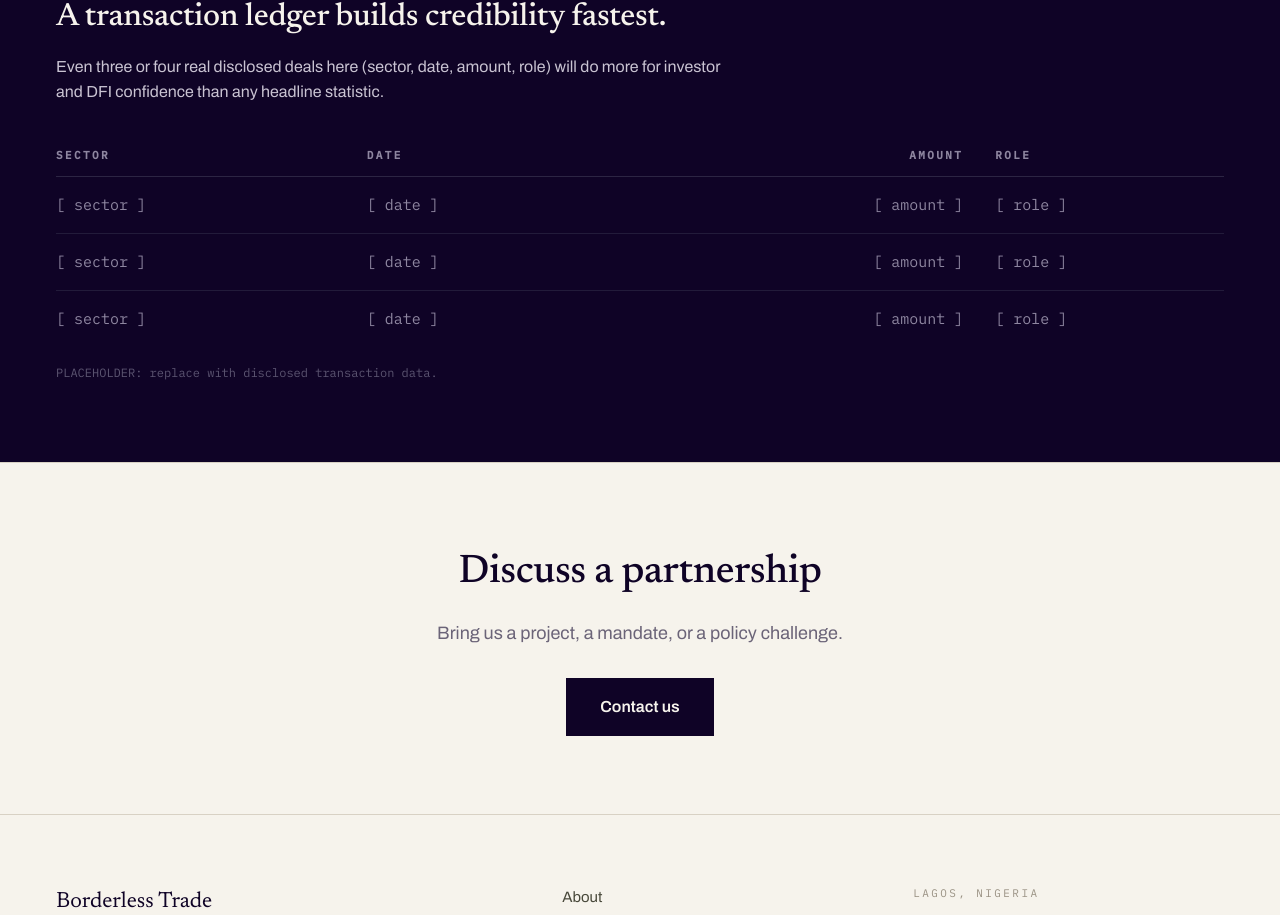
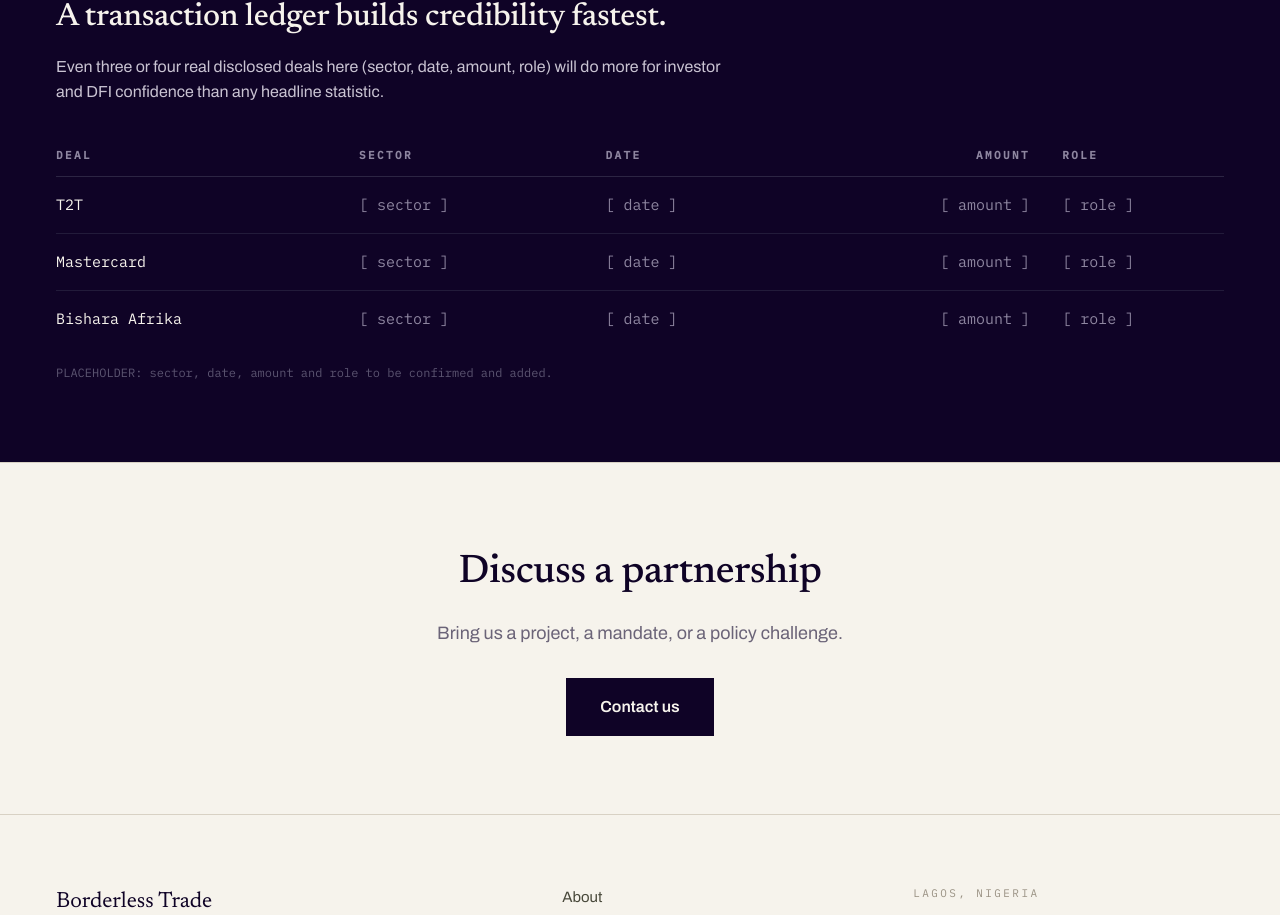
Before and after one commit to Talljuw0n/BorderlessTrade, a React (Vite) app: page /track-record in a window 1280 px wide. Shown: the part 1709-2624 px from the top of the page. Built offline with nearby package versions, Linux system fonts and the light colour scheme.

Commit message:
Add named rows to the Deals & Capital Mobilised ledger
T2T, Mastercard, and Bishara Afrika are known engagements, but the
sector/date/amount/role figures aren't confirmed yet, so those stay
as placeholders until the real details come in.

```diff
--- a/src/pages/TrackRecord.jsx
+++ b/src/pages/TrackRecord.jsx
@@ -135,16 +135,18 @@
           <table className="responsive-table" style={sx('width:100%; border-collapse:collapse; font-size:15px;')}>
             <thead>
               <tr style={sx('border-bottom:1px solid #2C2543;')}>
-                <th className="lbl" style={sx('text-align:left; padding:12px 16px 12px 0; color:#8E86A0;')}>Sector</th>
+                <th className="lbl" style={sx('text-align:left; padding:12px 16px 12px 0; color:#8E86A0;')}>Deal</th>
+                <th className="lbl" style={sx('text-align:left; padding:12px 16px; color:#8E86A0;')}>Sector</th>
                 <th className="lbl" style={sx('text-align:left; padding:12px 16px; color:#8E86A0;')}>Date</th>
                 <th className="lbl" style={sx('text-align:right; padding:12px 16px; color:#8E86A0;')}>Amount</th>
                 <th className="lbl" style={sx('text-align:left; padding:12px 0 12px 16px; color:#8E86A0;')}>Role</th>
               </tr>
             </thead>
             <tbody style={sx("color:#8E86A0; font-family:'IBM Plex Mono',monospace;")}>
-              {[0, 1, 2].map((i) => (
-                <tr key={i} style={sx(i < 2 ? 'border-bottom:1px solid #221B3A;' : '')}>
-                  <td data-label="Sector" style={sx('padding:16px 16px 16px 0;')}>[ sector ]</td>
+              {['T2T', 'Mastercard', 'Bishara Afrika'].map((name, i) => (
+                <tr key={name} style={sx(i < 2 ? 'border-bottom:1px solid #221B3A;' : '')}>
+                  <td data-label="Deal" style={sx('padding:16px 16px 16px 0; color:#F6F3EC;')}>{name}</td>
+                  <td data-label="Sector" style={sx('padding:16px;')}>[ sector ]</td>
                   <td data-label="Date" style={sx('padding:16px;')}>[ date ]</td>
                   <td data-label="Amount" style={sx('padding:16px; text-align:right;')}>[ amount ]</td>
                   <td data-label="Role" style={sx('padding:16px 0 16px 16px;')}>[ role ]</td>
@@ -153,7 +155,7 @@
             </tbody>
           </table>
           <p style={sx("font-family:'IBM Plex Mono',monospace; font-size:12px; color:#5B5470; margin-top:16px;")}>
-            PLACEHOLDER: replace with disclosed transaction data.
+            PLACEHOLDER: sector, date, amount and role to be confirmed and added.
           </p>
         </div>
       </Section>
```
